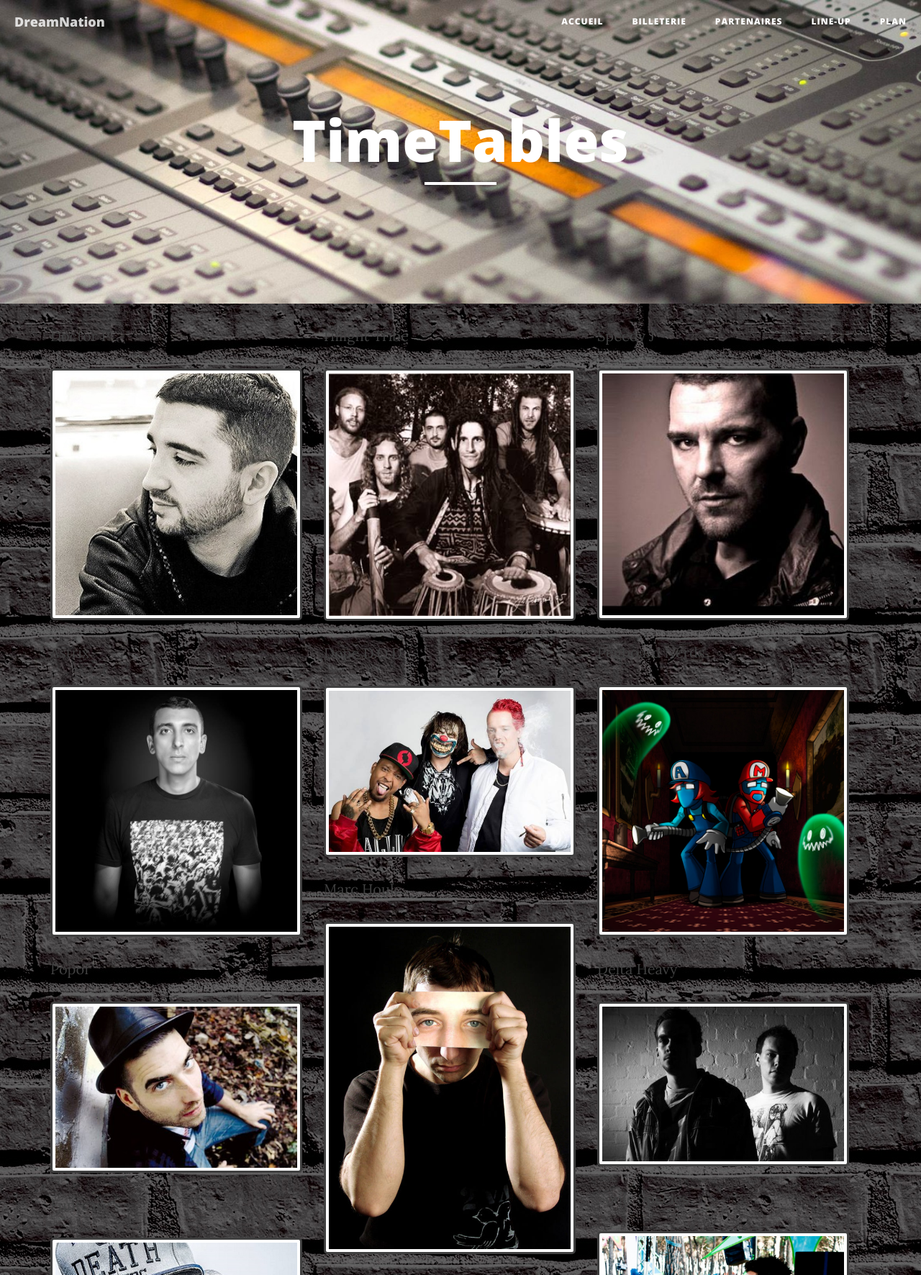
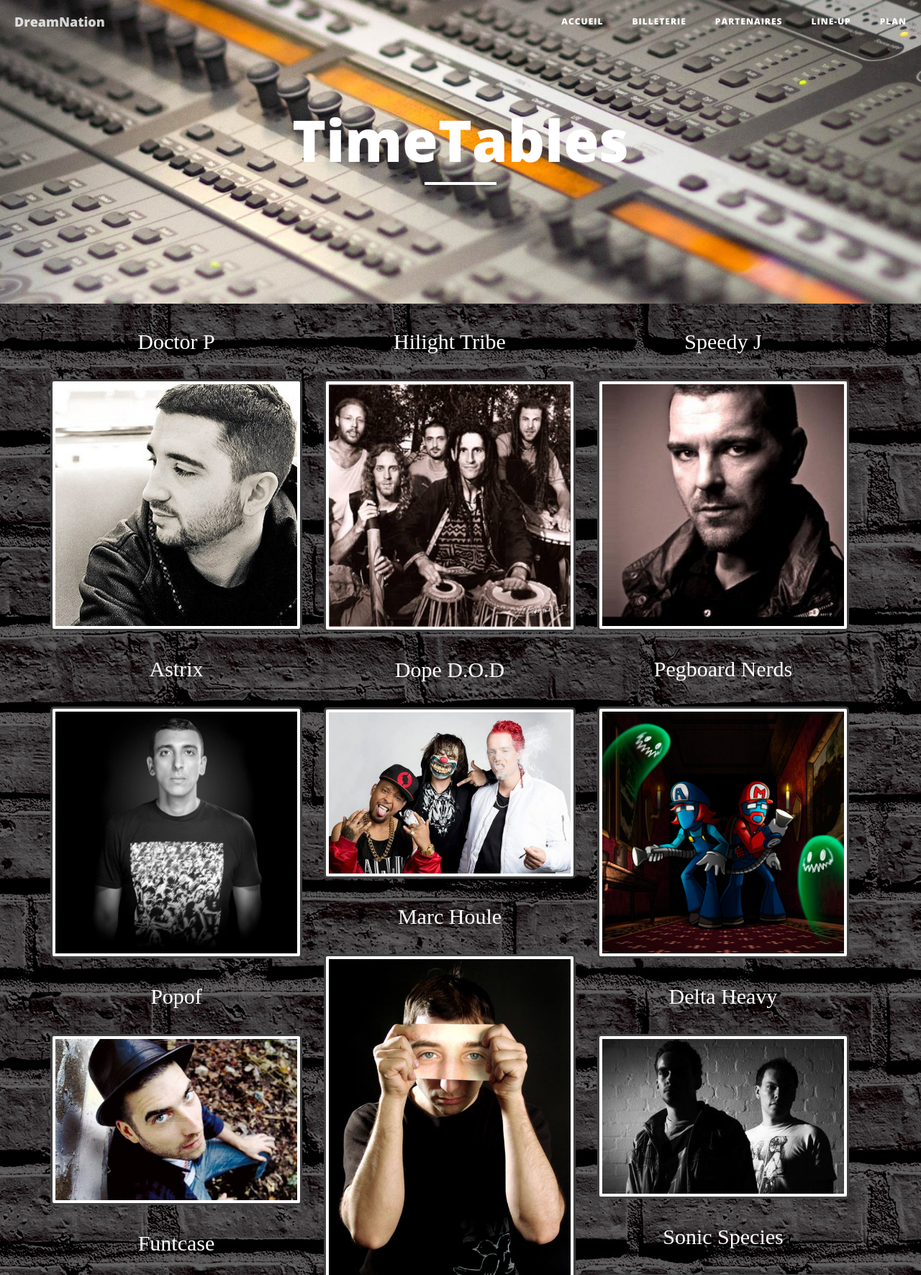
Before and after one commit to kimerthen/A2_PREPRO_BALLERIN_POULLAIN, a PHP site: page /artist.php in a window 1280 px wide. Shown: the top 1772 px of the page at 72% size. Run offline with PHP 8.4, Linux system fonts and the light colour scheme; style sheets or scripts are compiled from the project's sources; some libraries are stand-ins or nearby versions.

Commit message:
Maj font artist.php

```diff
--- a/sass/style.css
+++ b/sass/style.css
@@ -93,3 +93,10 @@ footer {
 .artist-background {
   background: url(../img/bricks.jpg) repeat;
 }
+
+.bloc-contain p {
+  color: white;
+  text-align: center;
+  font-family: coolvetica;
+  font-size: 30px;
+}
--- a/sass/style.scss
+++ b/sass/style.scss
@@ -87,3 +87,12 @@ footer {
 .artist-background{
     background: url(../img/bricks.jpg) repeat;
 }
+.bloc-contain{
+    p{
+        color:white;
+        text-align: center;
+        font-family: coolvetica;
+        font-size: 30px;
+
+    }
+}
```
